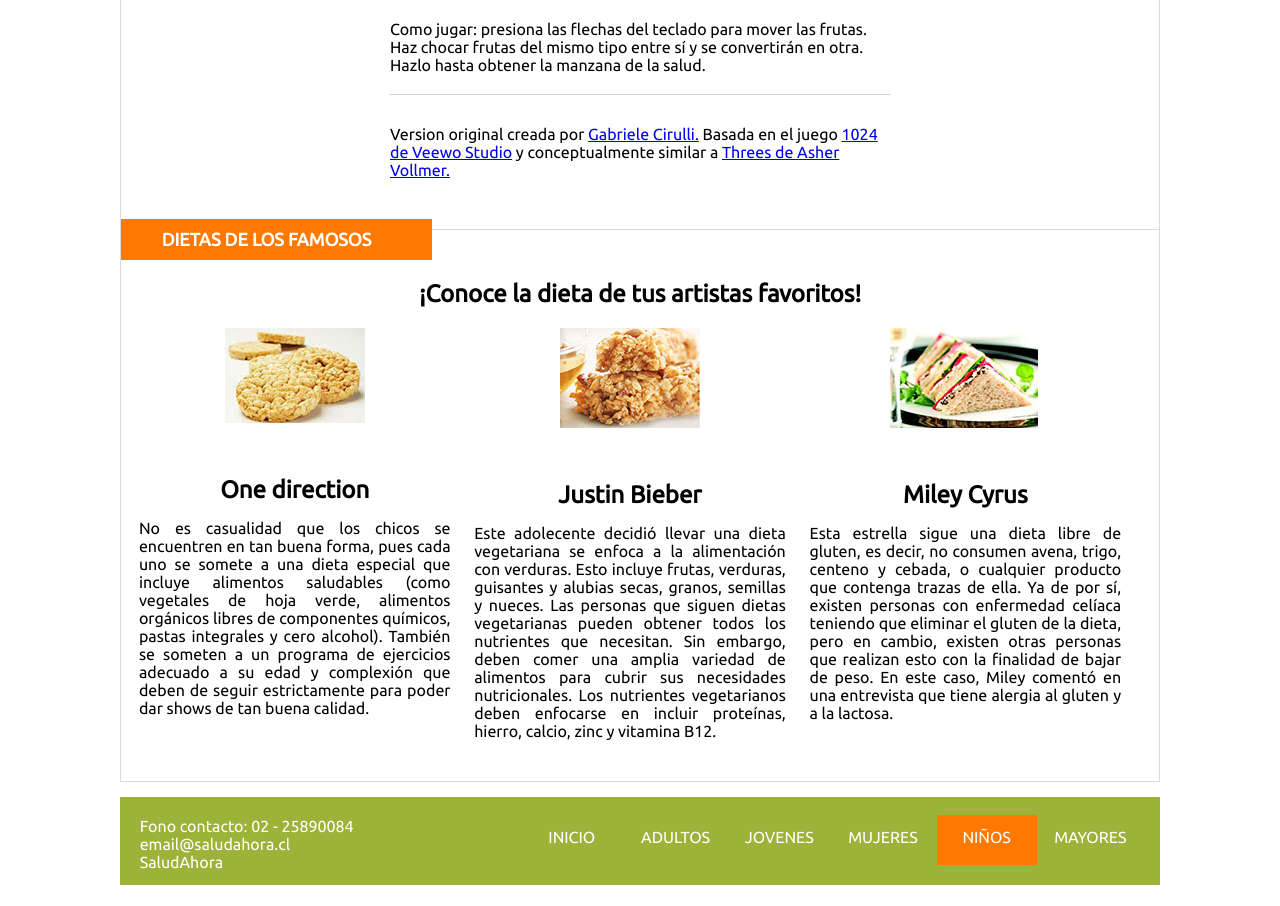
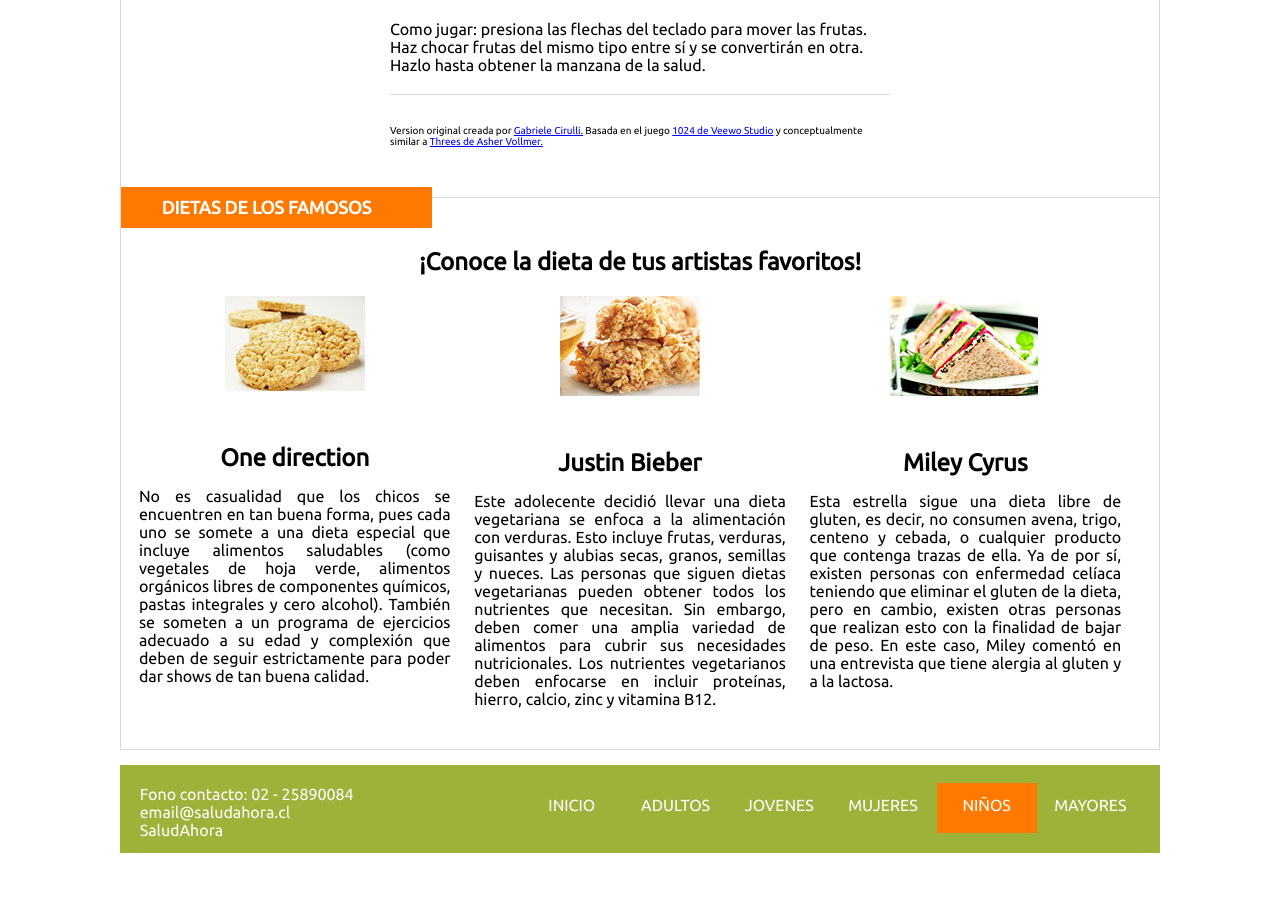
Before and after one commit to bobaz/vidasana, a plain HTML site: page ninos.html in a window 1280 px wide. Shown: the part 1220-2126 px from the top of the page. After the commit the page ends 2094 px from the top, so only its background shows below. Drawn offline with Linux system fonts and the light colour scheme.

Commit message:
tamano fuente creditos

```diff
--- a/ninos.html
+++ b/ninos.html
@@ -101,7 +101,7 @@
                 Como jugar: presiona las flechas del teclado para mover las frutas. Haz chocar frutas del mismo tipo entre sí y se convertirán en otra. Hazlo hasta obtener la manzana de la salud.
               </p>
               <hr>
-              <p>
+              <p class="creadopor">
               Version original creada por <a href="http://gabrielecirulli.com" target="_blank">Gabriele Cirulli.</a> Basada en el juego <a href="https://itunes.apple.com/us/app/1024!/id823499224" target="_blank">1024 de Veewo Studio</a> y conceptualmente similar a <a href="http://asherv.com/threes/" target="_blank">Threes de Asher Vollmer.</a>
               </p>
             </div>
--- a/style.css
+++ b/style.css
@@ -326,3 +326,6 @@ margin: 15px;
 .dieta p{
 text-align: justify;
 }
+.creadopor{
+font-size: 10px;
+}
```
